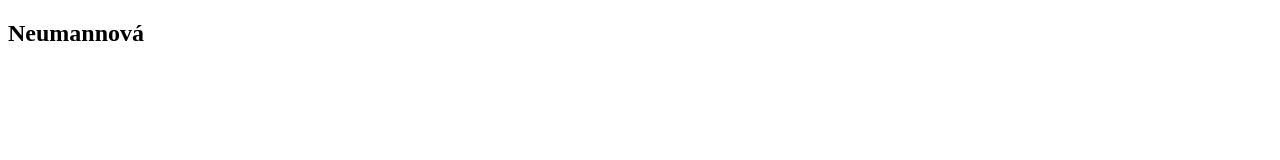
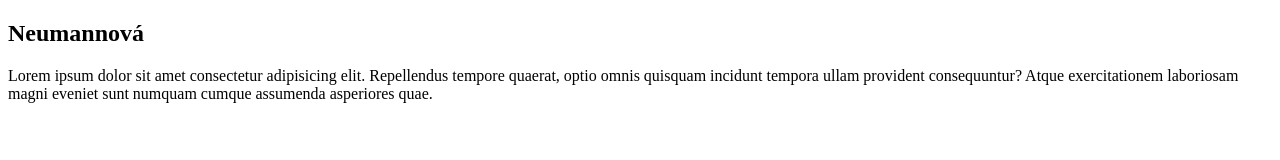
Before and after one commit to Terri04/neumannova, a plain HTML site: page 1/index.html in a window 1280 px wide. Drawn offline with Linux system fonts and the light colour scheme.

Commit message:
přidán první odstavec

```diff
--- a/1/index.html
+++ b/1/index.html
@@ -6,5 +6,9 @@
 </head>
 <body>
     <h2>Neumannová</h2>
+
+    <p>Lorem ipsum dolor sit amet consectetur adipisicing elit. Repellendus tempore quaerat, optio omnis quisquam
+        incidunt tempora ullam provident consequuntur? Atque exercitationem laboriosam magni eveniet sunt numquam cumque
+        assumenda asperiores quae.</p>
 </body>
 </html>
```
